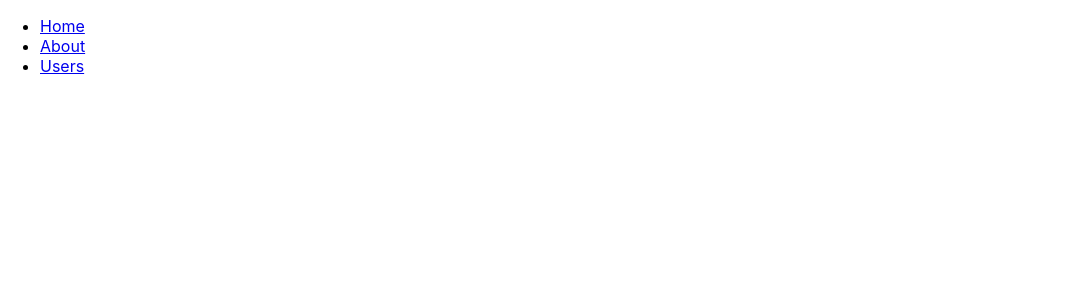
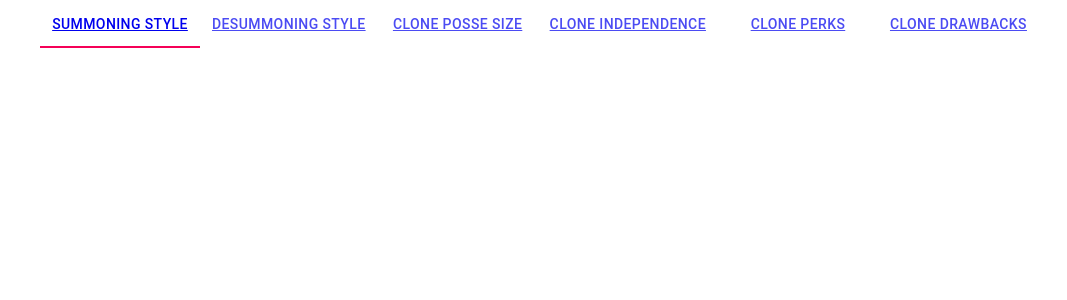
Before and after one commit to hibikikuze4dan/beside-yourself-interactive-cyoa, a React (Create React App) app: page / in a window 1280 px wide. Shown: the top 300 px of the page, without its empty margins (0-1067 px from the left). Built offline with nearby package versions, Linux system fonts and the light colour scheme.

Commit message:
add navigation

```diff
--- a/package.json
+++ b/package.json
@@ -8,13 +8,15 @@
     "@testing-library/react": "^9.3.2",
     "@testing-library/user-event": "^7.1.2",
     "faker": "^4.1.0",
+    "immutable": "^4.0.0-rc.12",
     "react": "^16.12.0",
     "react-dom": "^16.12.0",
     "react-image": "^2.3.0",
     "react-redux": "^7.1.3",
     "react-router-dom": "^5.1.2",
     "react-scripts": "3.3.1",
-    "redux": "^4.0.5"
+    "redux": "^4.0.5",
+    "reselect": "^4.0.0"
   },
   "scripts": {
     "start": "react-scripts start",
--- a/src/App.js
+++ b/src/App.js
@@ -2,25 +2,14 @@ import React from "react";
 import { BrowserRouter as Router, Switch, Route, Link } from "react-router-dom";
 import logo from "./logo.svg";
 import "./App.css";
+import { NavigationTabs } from "./components/navigation-tabs";
 
 function App() {
   return (
     <Router>
-      <nav>
-        <ul>
-          <li>
-            <Link to="/">Home</Link>
-          </li>
-          <li>
-            <Link to="/corn">About</Link>
-          </li>
-          <li>
-            <Link to="/torn">Users</Link>
-          </li>
-        </ul>
-      </nav>
+      <NavigationTabs />
       <Switch>
-        <Route path="/corn">something</Route>
+        <Route path="/desummoning">something</Route>
         <Route path="/torn">
           <div className="App">
             <header className="App-header">
--- /dev/null
+++ b/src/choices/script.json
@@ -0,0 +1,36 @@
+{
+  "title": "",
+  "description": ["", ""],
+  "sections": {
+    "summoning": {
+      "title": "Summoning Style",
+      "description": "",
+      "choices": {}
+    },
+    "desummoning": {
+      "title": "Desummoning style",
+      "description": "",
+      "choices": {}
+    },
+    "posse": {
+      "title": "Clone posse size",
+      "description": "",
+      "choices": {}
+    },
+    "independence": {
+      "title": "Clone Independence",
+      "description": "",
+      "choices": {}
+    },
+    "perks": {
+      "title": "Clone Perks",
+      "description": "",
+      "choices": {}
+    },
+    "drawbacks": {
+      "title": "Clone Drawbacks",
+      "description": "",
+      "choices": {}
+    }
+  }
+}
--- a/src/components/navigation-tabs.jsx
+++ b/src/components/navigation-tabs.jsx
@@ -1,14 +1,40 @@
 import React, { Fragment } from "react";
-import { GridList, GridListTile, Tabs } from "@material-ui/core";
-import { ChoiceCard } from "./choice-card";
-import { SectionTitle } from "./section-title";
+import { connect } from "react-redux";
+import { Tabs, Tab } from "@material-ui/core";
+import { getSectionLinks, getCurrentTab } from "../js/selectors/index";
+import { updateTab } from "../js/actions/index";
+import { Link } from "react-router-dom";
 
 export const NavigationTabsBase = props => {
-  const { title, description, choices, columns } = props;
+  const { currentTab, sections, onChange } = props;
 
   return (
     <Fragment>
-      <Tabs></Tabs>
+      <Tabs
+        onChange={onChange}
+        value={currentTab}
+        scrollButtons="desktop"
+        variant="scrollable"
+      >
+        {sections.map(({ label, link }) => {
+          const tabLabel = <Link to={`/${link}`}>{label}</Link>;
+          return <Tab label={tabLabel} key={link} />;
+        })}
+      </Tabs>
     </Fragment>
   );
 };
+
+const mapDispatchToProps = dispatch => ({
+  onChange: (article, value) => dispatch(updateTab(value))
+});
+
+const mapStateToProps = state => ({
+  sections: getSectionLinks(state),
+  currentTab: getCurrentTab(state)
+});
+
+export const NavigationTabs = connect(
+  mapStateToProps,
+  mapDispatchToProps
+)(NavigationTabsBase);
--- a/src/js/actions/index.js
+++ b/src/js/actions/index.js
@@ -1,5 +1,7 @@
-import { ADD_ARTICLE } from "../constants/action-types";
+import { ADD_ARTICLE, UPDATE_TAB } from "../constants/action-types";
 
 export function addArticle(payload) {
   return { type: "ADD_ARTICLE", payload };
 }
+
+export const updateTab = payload => ({ type: UPDATE_TAB, payload });
--- a/src/js/constants/action-types.js
+++ b/src/js/constants/action-types.js
@@ -1 +1,3 @@
 export const ADD_ARTICLE = "ADD_ARTICLE";
+
+export const UPDATE_TAB = "UPDATE_TAB";
--- a/src/js/reducers/index.js
+++ b/src/js/reducers/index.js
@@ -1,16 +1,17 @@
-import { ADD_ARTICLE } from "../constants/action-types";
+import { fromJS } from "immutable";
+import { UPDATE_TAB } from "../constants/action-types";
+import text from "../../choices/script.json";
 
-const initialState = {
-  points: 50,
-  choices: [],
-  decisions: []
-};
+const initialState = fromJS({
+  choices: text,
+  currentTab: 0,
+  decisions: [],
+  points: 50
+});
 
 function rootReducer(state = initialState, action) {
-  if (action.type === ADD_ARTICLE) {
-    return Object.assign({}, state, {
-      articles: state.articles.concat(action.payload)
-    });
+  if (action.type === UPDATE_TAB) {
+    return state.set("currentTab", action.payload);
   }
   return state;
 }
--- /dev/null
+++ b/src/js/selectors/index.js
@@ -0,0 +1,35 @@
+import { createSelector } from "reselect";
+
+const getState = state => state;
+
+export const getCurrentTab = createSelector(getState, state =>
+  state.get("currentTab")
+);
+
+export const getChoices = createSelector(getState, state =>
+  state.get("choices")
+);
+
+export const getSections = createSelector(getChoices, choices =>
+  choices.get("sections")
+);
+
+export const getSectionTitles = createSelector(getSections, sections =>
+  sections.reduce((acc, section) => {
+    acc.push(section.get("title"));
+    return acc;
+  }, [])
+);
+
+const getSectionKeys = createSelector(getSections, sections => [
+  ...sections.keys()
+]);
+
+export const getSectionLinks = createSelector(
+  [getSectionTitles, getSectionKeys],
+  (titles, keys) =>
+    Array.from(new Array(titles.length), (value, index) => ({
+      label: titles[index],
+      link: keys[index]
+    }))
+);
```
Also changed, not shown: 1 other file (tests, documents, lock files or other folders).
